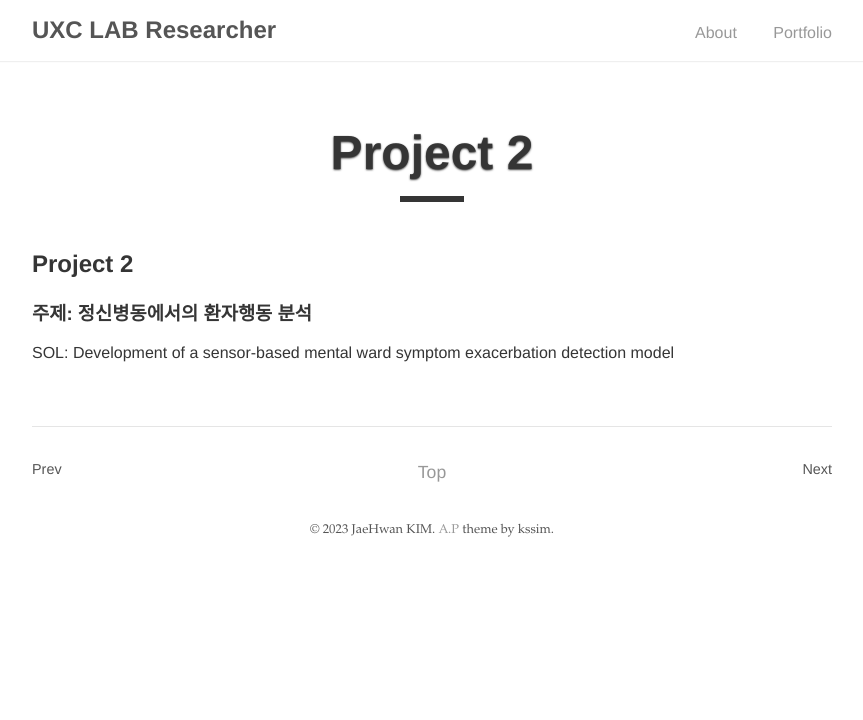
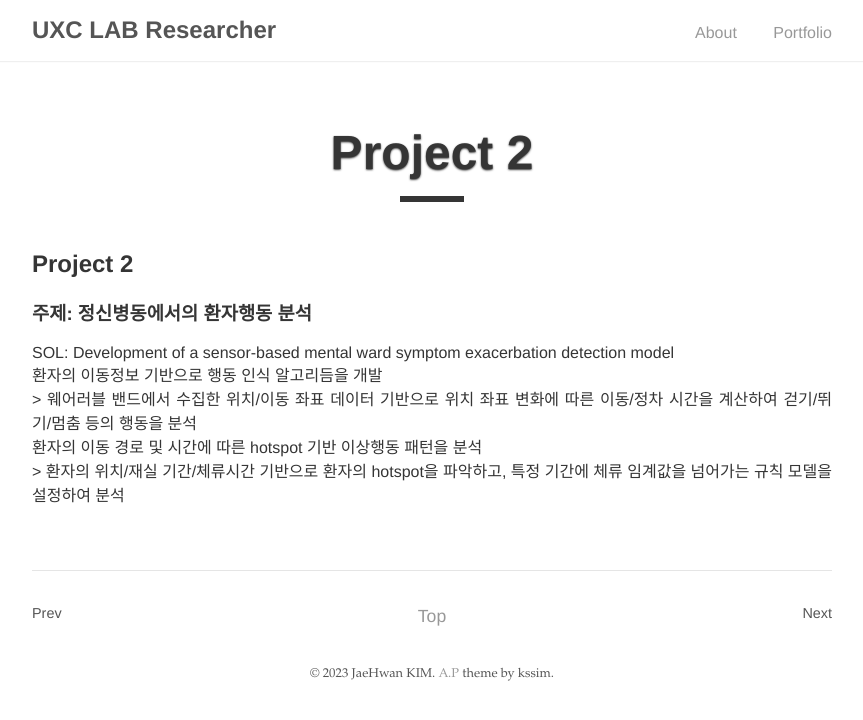
Before and after one commit to kjhwan98/kjhwan98.github.io, a Jekyll site: the page built from _posts/2022-12-01-project2.md, in a window 1280 px wide. Shown: the top 720 px of the page, without its empty margins (208-1071 px from the left). Built offline with Jekyll 4.4.1, drawn with Linux system fonts in a browser that asks for light colours.

Commit message:
Update 2022-12-01-project2.md

```diff
--- a/_posts/2022-12-01-project2.md
+++ b/_posts/2022-12-01-project2.md
@@ -9,3 +9,7 @@ type: G
 ## Project 2
 ### 주제: 정신병동에서의 환자행동 분석
 SOL: Development of a sensor-based mental ward symptom exacerbation detection model
+<br/>환자의 이동정보 기반으로 행동 인식 알고리듬을 개발
+<br/> > 웨어러블 밴드에서 수집한 위치/이동 좌표 데이터 기반으로 위치 좌표 변화에 따른 이동/정차 시간을 계산하여 걷기/뛰기/멈춤 등의 행동을 분석
+<br/>환자의 이동 경로 및 시간에 따른 hotspot 기반 이상행동 패턴을 분석
+<br/> > 환자의 위치/재실 기간/체류시간 기반으로 환자의 hotspot을 파악하고, 특정 기간에 체류 임계값을 넘어가는 규칙 모델을 설정하여 분석
```
